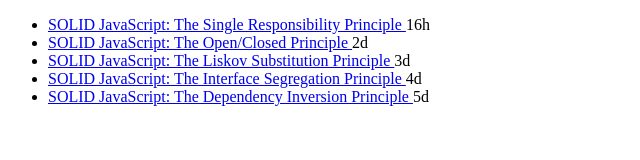
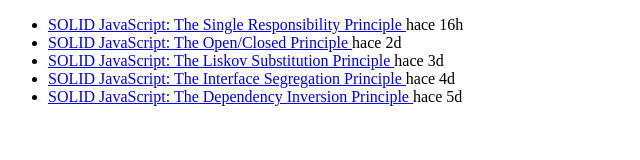
Before and after one commit to banquito/solid-javascript-refactor, a plain HTML site: page singleResponsibility/index.html in a window 1280 px wide. Shown: the whole page, without its empty margins (0-640 px from the left). Drawn offline with Linux system fonts and the light colour scheme.

Commit message:
add 'hace ...'

```diff
--- a/singleResponsibility/index.html
+++ b/singleResponsibility/index.html
@@ -10,7 +10,7 @@
   window.onload = function() {
     var dates = document.getElementsByTagName("span");
     for ( var i = 0; i < dates.length; i++ ) {
-      dates[i].innerText = prettyDate.format(new Date(dates[i].innerText));
+      dates[i].innerText = "hace " + prettyDate.format(new Date(dates[i].innerText));
     }
   };
   </script>
```
